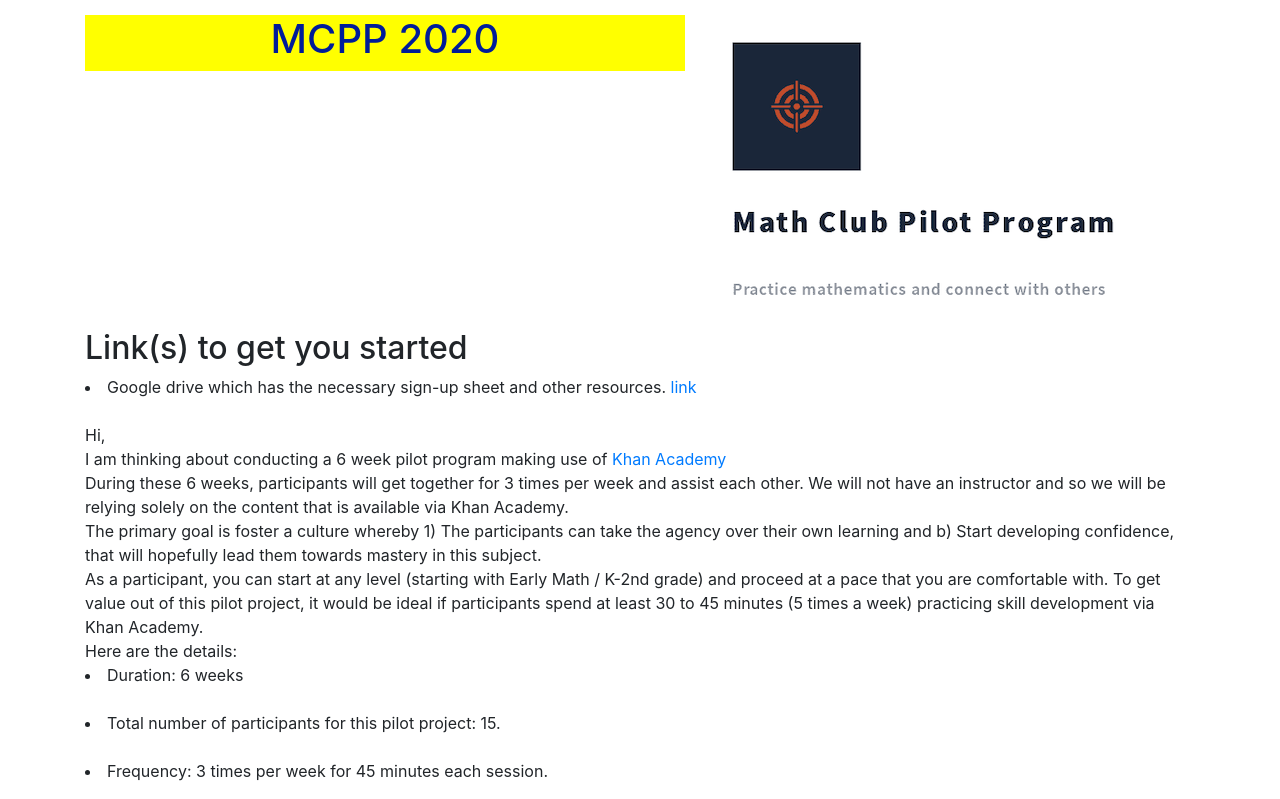
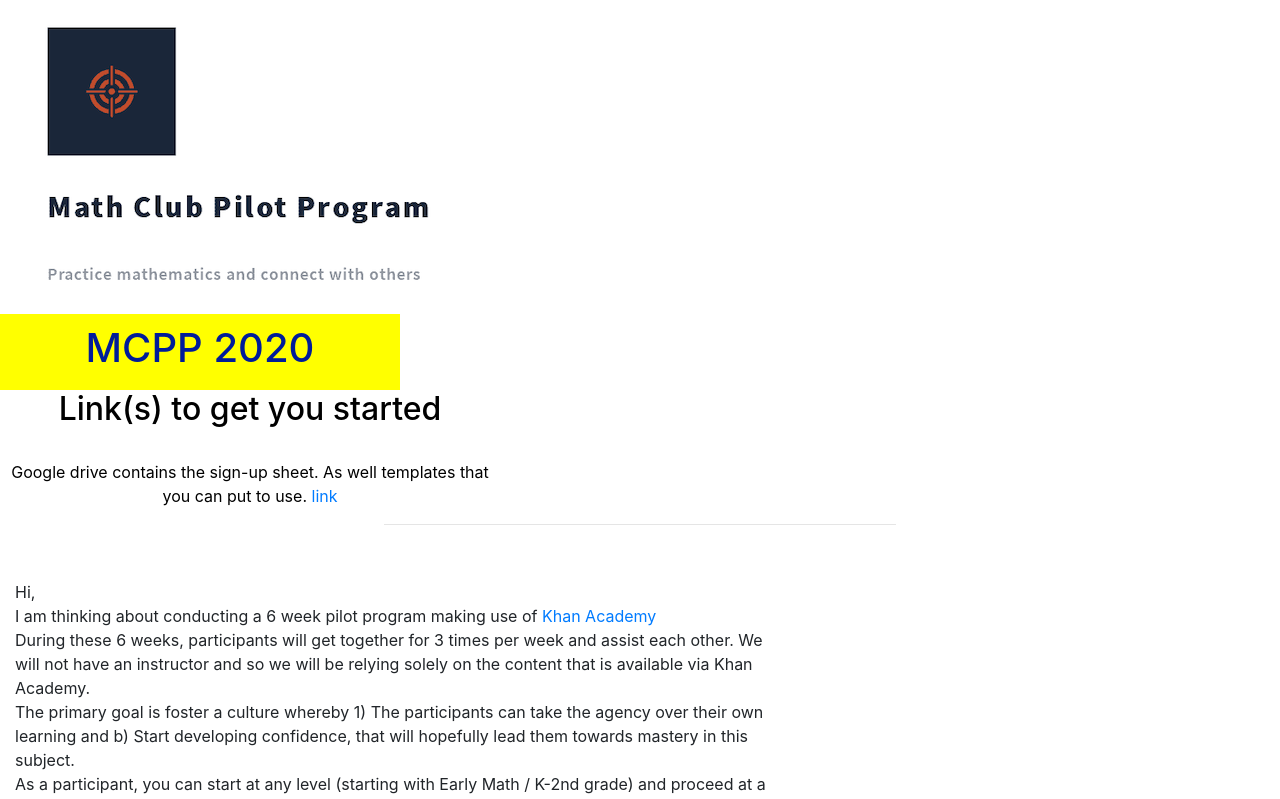
Before and after one commit to genidma/mcpp2020, a plain HTML site: page index.html in a window 1280 px wide. Shown: the top 799 px of the page. Drawn offline with nearby package versions, Linux system fonts and the light colour scheme; files whose address does not match are found by name.

Commit message:
Using a bit of css, div styles in order to add some padding. The page doesn't look as aesthetically pleasing as I'd like it to be. But it does look a bit better compared to before. Specially the text, which was way to close to the edge of the page before

```diff
--- a/index.html
+++ b/index.html
@@ -32,15 +32,23 @@
 </head>
 
 <body>
-    <div class="container">
+    <div class=container; align:left>
 
     <img src="..//img/logos/banner.png">
-<div class=mainsection>
-    <h1>MCPP 2020</h1>
-</div>
-    <h2>Link(s) to get you started</h2>
-    <li>Google drive which has the necessary sign-up sheet and other resources. <a href="https://drive.google.com/drive/folders/1Xwv-wUhPdEIw3CEuWr2dDOUdx0n6obCX">link</a></li>
 
+    </div>
+
+    <div class=mcpp2020>
+        <h1>MCPP 2020</h1>
+    </div>
+
+    <div class=second>
+        <h2>Link(s) to get you started</h2><br />
+        Google drive contains the sign-up sheet. As well templates that you can put to use. <a href="https://drive.google.com/drive/folders/1Xwv-wUhPdEIw3CEuWr2dDOUdx0n6obCX">link</a></li>
+    </div>
+<hr width="40%" align="center">
+
+    <div class=p>
     <br> Hi,
 
     <br> I am thinking about conducting a 6 week pilot program making use of <a href="https://www.khanacademy.org/">Khan Academy</a>
@@ -83,6 +91,7 @@
     <br> Thanks!
 
     <br>
+</div>
     <p class="dashed">
     </p>
 </div>
--- a/styles.css
+++ b/styles.css
@@ -32,8 +32,16 @@ img {
     padding: 15px;
 }
 
-.mainsection {
-    color: #001c99; text-align: center; background:yellow; float:left; width: 600px;
+.mcpp2020 {
+    color: #001c99; text-align: center; background:yellow; width: 400px; align-items: left; padding: 10px;
+}
+
+.second      {
+    color: black; text-align: center; width: 500px; align-self
+}
+
+/* This tip via: https://www.yourhtmlsource.com/stylesheets/cssspacing.html */
+.p {width: 800px; padding: 15px ;
 }
 
 <style>
```
